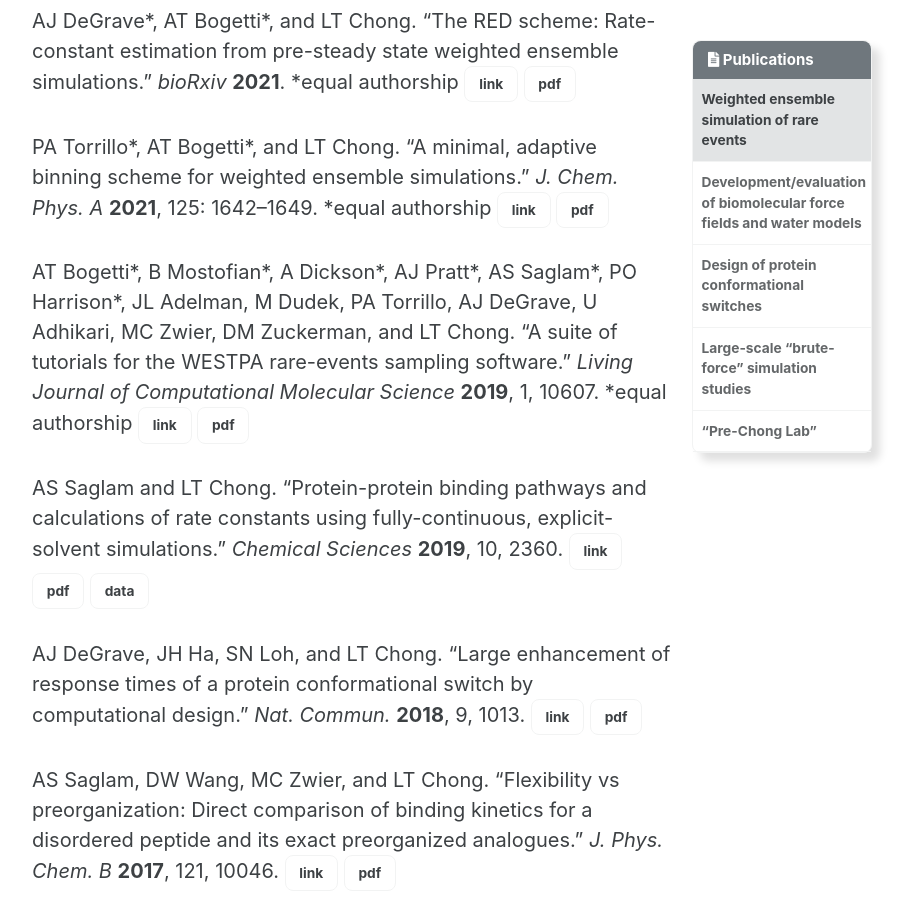
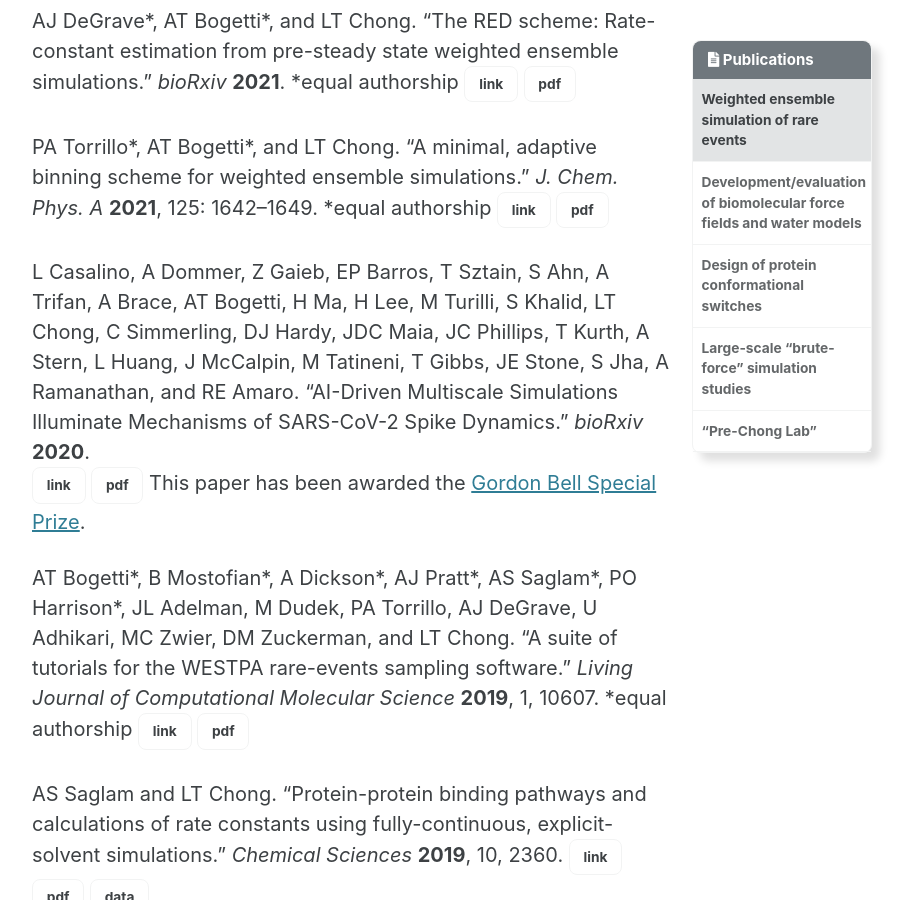
Before and after one commit to darianyang/mm-github-pages-test, a Jekyll site: the page built from _pages/publications.md, in a window 1280 px wide and 900 px high, scrolled down 372 px. Shown: the whole window, without its empty margins (288-1200 px from the left). Built offline with Jekyll 4.4.1, drawn with Linux system fonts in a browser that asks for light colours; cached includes are drawn as plain includes.

Commit message:
Updated links for SARS-CoV-2 Papers

```diff
--- a/_pages/publications.md
+++ b/_pages/publications.md
@@ -15,6 +15,9 @@ AJ DeGrave\*, AT Bogetti\*, and LT Chong. “The RED scheme: Rate-constant estim
 [link](https://www.biorxiv.org/content/10.1101/453647v2){: .btn .btn--inverse .btn--small} [pdf](/assets/pdf/weighted-ensemble/DeGrave et al. - 2021 - The RED scheme Rate-constant estimation from pre-steady state weighted ensemble simulations.pdf){: .btn .btn--inverse .btn--small}
 
 PA Torrillo\*, AT Bogetti\*, and LT Chong. “A minimal, adaptive binning scheme for weighted ensemble simulations.” *J. Chem. Phys. A* **2021**, 125: 1642–1649. \*equal authorship [link](https://pubs.acs.org/doi/abs/10.1021/acs.jpca.0c10724){: .btn .btn--inverse .btn--small} [pdf](/assets/pdf/weighted-ensemble/Torrillo et al. - 2021 - A Minimal, Adaptive Binning Scheme for Weighted En.pdf){: .btn .btn--inverse .btn--small}
+
+L Casalino, A Dommer, Z Gaieb, EP Barros, T Sztain, S Ahn, A Trifan, A Brace, AT Bogetti, H Ma, H Lee, M Turilli, S Khalid, LT Chong, C Simmerling, DJ Hardy, JDC Maia, JC Phillips, T Kurth, A Stern, L Huang, J McCalpin, M Tatineni, T Gibbs, JE Stone, S Jha, A Ramanathan, and RE Amaro. “AI-Driven Multiscale Simulations Illuminate Mechanisms of SARS-CoV-2 Spike Dynamics.” *bioRxiv* **2020**.
+[link](https://www.biorxiv.org/content/10.1101/2020.11.19.390187v1){: .btn .btn--inverse .btn--small} [pdf](/assets/pdf/weighted-ensemble/Casalino et al. - 2020 - AI-Driven Multiscale Simulations Illuminate Mechan.pdf){: .btn .btn--inverse .btn--small} This paper has been awarded the [Gordon Bell Special Prize](/gordon_bell_prize).
 
 AT Bogetti\*, B Mostofian\*, A Dickson\*, AJ Pratt\*, AS Saglam\*, PO Harrison\*, JL Adelman, M Dudek, PA Torrillo, AJ DeGrave, U Adhikari, MC Zwier, DM Zuckerman, and LT Chong. “A suite of tutorials for the WESTPA rare-events sampling software.” *Living Journal of Computational Molecular Science* **2019**, 1, 10607. \*equal authorship
 [link](https://www.livecomsjournal.org/article/10607-a-suite-of-tutorials-for-the-westpa-rare-events-sampling-software-article-v1-0){: .btn .btn--inverse .btn--small} [pdf](/assets/pdf/weighted-ensemble/Bogetti et al. - 2019 - A Suite of Tutorials for the WESTPA Rare-Events Sa.pdf){: .btn .btn--inverse .btn--small}
```
